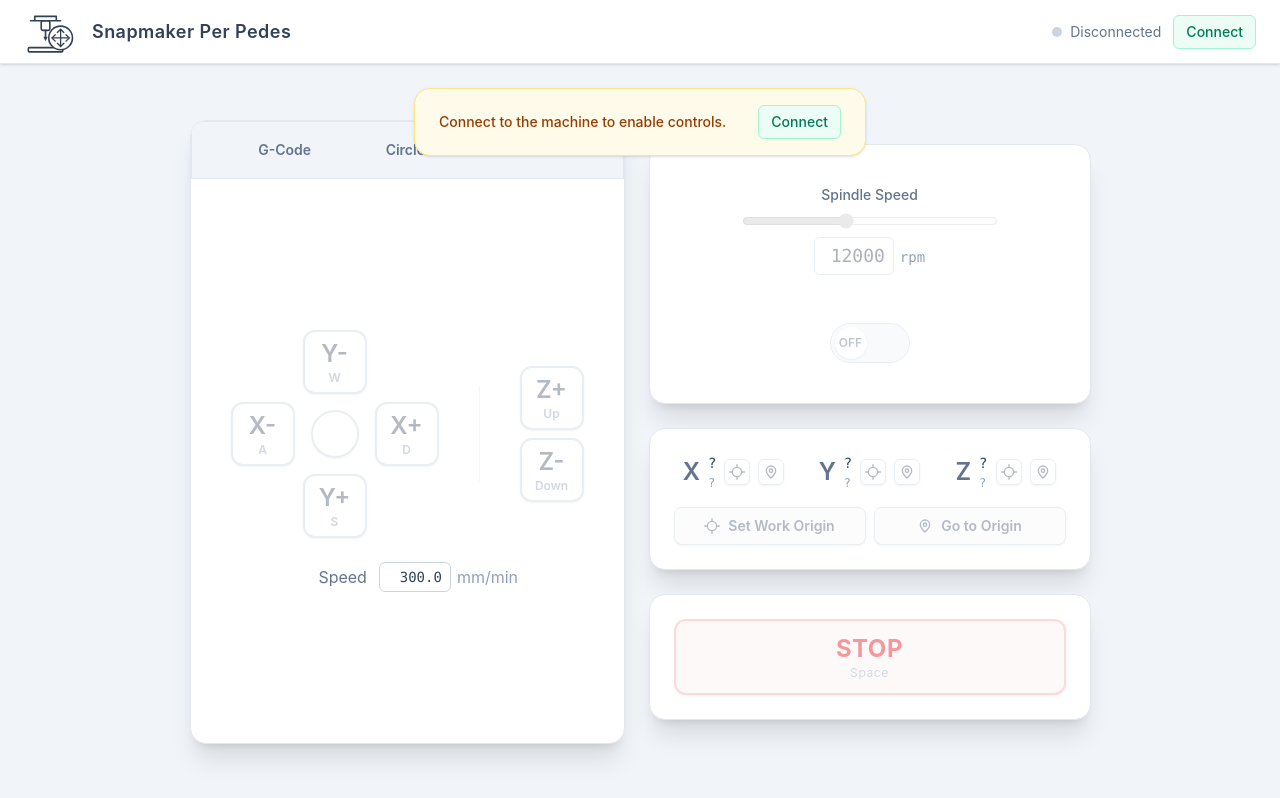
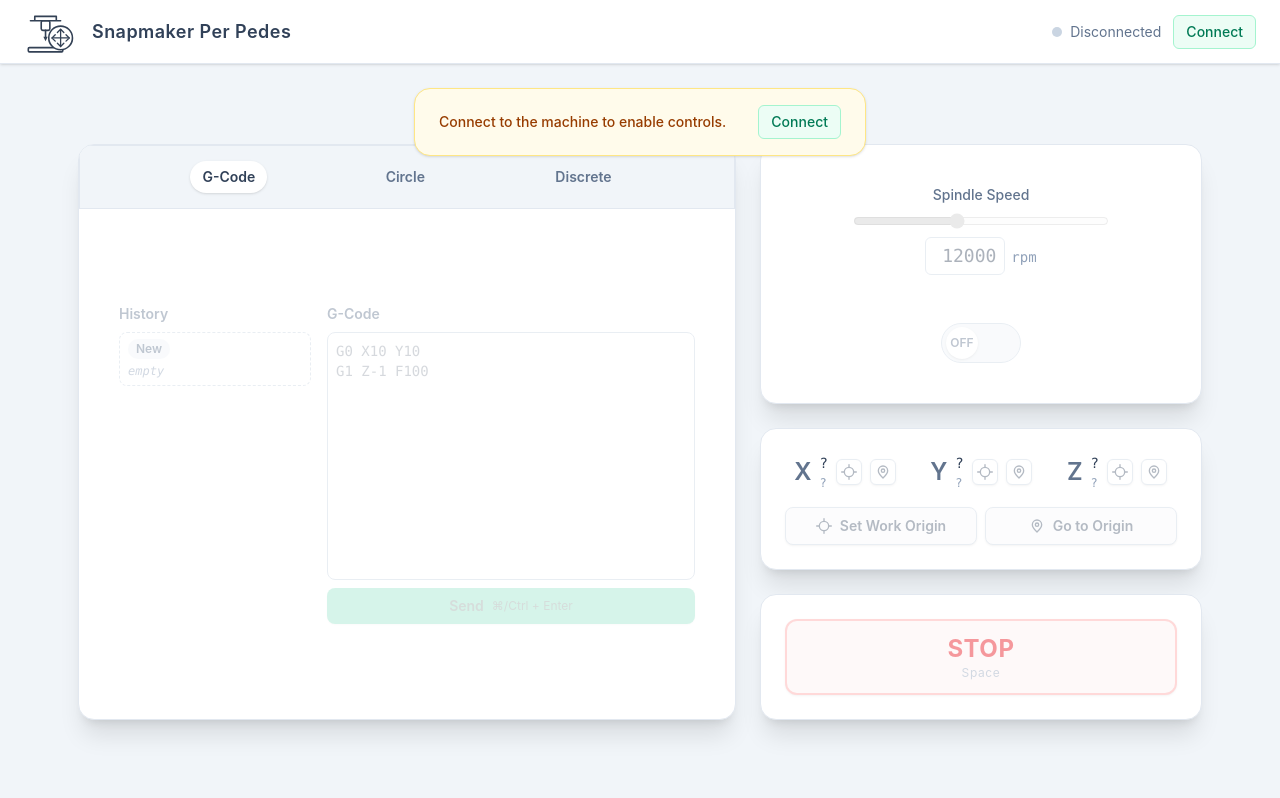
Before and after one commit to lukDev/snapmaker-perpedes, a React (Vite) app: page / in a window 1280 px wide. Built offline with nearby package versions, Linux system fonts and the light colour scheme.

Commit message:
movement panel design adjustment

```diff
--- a/src/App.tsx
+++ b/src/App.tsx
@@ -28,8 +28,12 @@ function ControlPanels(): ReactNode {
     } = useMovementPanel();
 
     return (
-        <div className="flex h-full items-center gap-6">
-            <MovementPanel
+        <div className="flex items-stretch gap-6">
+            {/* zero-height inner box so the movement panel never dictates the
+                row height; it stretches to match the control stack instead */}
+            <div>
+                <div className="flex h-0 min-h-full flex-col">
+                    <MovementPanel
                 connected={connected}
                 homed={homed}
                 mode={mode}
@@ -43,6 +47,8 @@ function ControlPanels(): ReactNode {
                 circle={circle}
                 gcode={gcode}
             />
+                </div>
+            </div>
             <div className="flex flex-col items-stretch gap-6">
                 <SpindlePanel />
                 <PositionPanel
--- a/src/components/MovementPanel.tsx
+++ b/src/components/MovementPanel.tsx
@@ -98,22 +98,16 @@ export default function MovementPanel({
 }): ReactNode {
     const ready = connected && homed;
 
-    return (
-        <div className="flex h-full flex-col items-center justify-between overflow-hidden rounded-2xl border border-slate-200 bg-white shadow-xl">
-            <ModeTabs mode={mode} setMode={setMode} />
-
-            <div className="flex h-full flex-col overflow-y-auto p-10">
-                <div className="my-auto flex flex-col items-center gap-8">
-                    <div className="flex w-full flex-col items-center gap-6">
-                        {mode === 'continuous' && (
+    const controls: Record<MovementMode, ReactNode> = {
+                        continuous: (
                             <ContinuousJogControls
                                 pressed={pressed}
                                 ready={ready}
                                 speed={feedRate}
                                 setSpeed={setFeedRate}
                             />
-                        )}
-                        {mode === 'discrete' && (
+                        ),
+                        discrete: (
                             <DiscreteJogControls
                                 pressed={pressed}
                                 ready={ready}
@@ -122,8 +116,8 @@ export default function MovementPanel({
                                 speed={feedRate}
                                 setSpeed={setFeedRate}
                             />
-                        )}
-                        {mode === 'circle' && (
+                        ),
+                        circle: (
                             <CircleControls
                                 pressed={pressed}
                                 ready={ready}
@@ -134,8 +128,8 @@ export default function MovementPanel({
                                 speed={feedRate}
                                 setSpeed={setFeedRate}
                             />
-                        )}
-                        {mode === 'drilling' && (
+                        ),
+                        drilling: (
                             <DrillingControls
                                 pressed={pressed}
                                 ready={ready}
@@ -148,8 +142,8 @@ export default function MovementPanel({
                                 status={drilling.status}
                                 descended={drilling.descended}
                             />
-                        )}
-                        {mode === 'gcode' && (
+                        ),
+                        gcode: (
                             <GcodeControls
                                 ready={ready}
                                 packets={gcode.packets}
@@ -159,8 +153,31 @@ export default function MovementPanel({
                                 send={gcode.send}
                                 reuse={gcode.reuse}
                             />
-                        )}
-                    </div>
+                        ),
+    };
+
+    return (
+        <div className="flex min-h-0 flex-1 flex-col items-center overflow-hidden rounded-2xl border border-slate-200 bg-white shadow-xl">
+            <ModeTabs mode={mode} setMode={setMode} />
+
+            <div className="flex min-h-0 w-full flex-1 flex-col overflow-y-auto p-10">
+                {/* every selectable mode is rendered into the same grid cell so
+                    the panel is always as wide as the widest one; inactive modes
+                    are collapsed to zero height and hidden */}
+                <div className="my-auto grid w-full">
+                    {MODES.map(({ mode: candidate }) => (
+                        <div
+                            key={candidate}
+                            inert={mode !== candidate}
+                            aria-hidden={mode !== candidate}
+                            className={`col-start-1 row-start-1 flex w-full flex-col items-center gap-6 ${
+                                mode === candidate
+                                    ? ''
+                                    : 'invisible h-0 overflow-hidden'
+                            }`}>
+                            {controls[candidate]}
+                        </div>
+                    ))}
                 </div>
             </div>
         </div>
--- a/src/hooks/useMovementPanel.ts
+++ b/src/hooks/useMovementPanel.ts
@@ -50,7 +50,7 @@ export function useMovementPanel() {
     } = useSerial();
     const ready = connected && homed;
 
-    const [mode, setModeState] = useState<MovementMode>('continuous');
+    const [mode, setModeState] = useState<MovementMode>('gcode');
     const [feedRate, setFeedRate] = useState(DEFAULT_FEED_RATE);
     const [discreteDistance, setDiscreteDistance] = useState(
         DEFAULT_DISCRETE_DISTANCE
```
